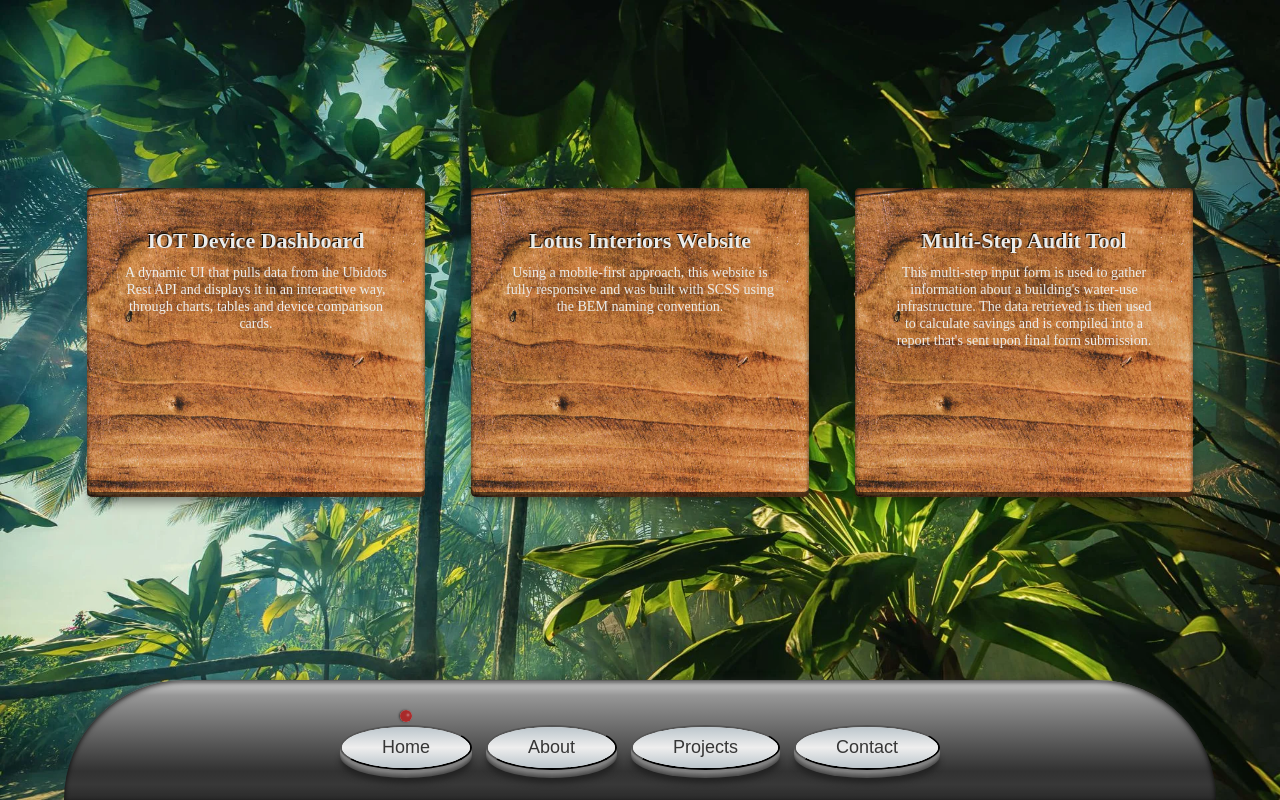
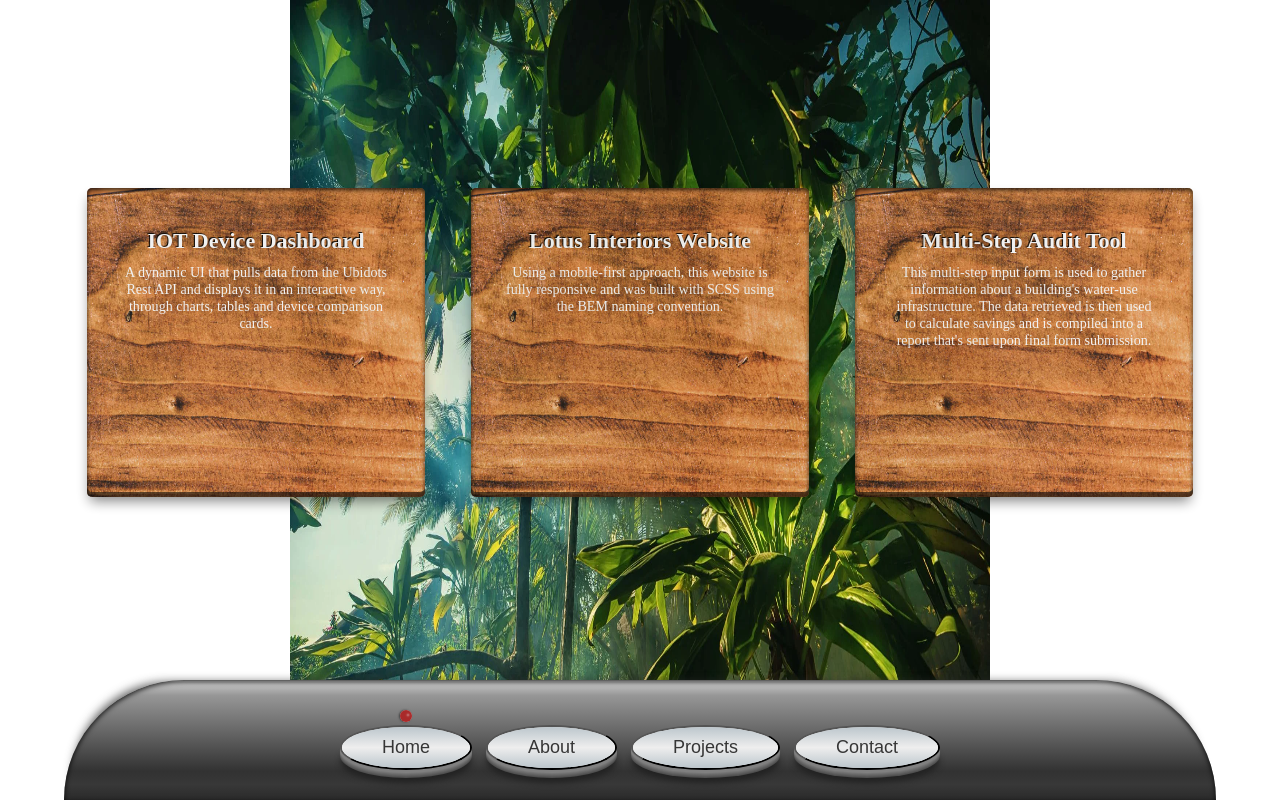
Before and after one commit to Liv4-code/planet-portfolio-site, a React (Create React App) app: page /projects in a window 1280 px wide. Built offline with nearby package versions, Linux system fonts and the light colour scheme; a web font is replaced by a local one.

Commit message:
Set fixed width and height for projects section background img

```diff
--- a/src/Projects.js
+++ b/src/Projects.js
@@ -6,8 +6,9 @@ function Projects() {
     return (
         <div className="projects-container">
             <LazyLoadImage
-                className="projects-container__background"
                 src={backgroundImg}
+                width={700}
+                height={800}
                 alt="Lush Jungle Background"
             />
             <div className="projects">
--- a/src/Projects.scss
+++ b/src/Projects.scss
@@ -14,12 +14,8 @@ $breakpoint-xsml-cellphone: 400px;
     align-items: center;
 
     .projects-container__background {
-        position: absolute;
-        top: 0;
-        left: 0;
-        // z-index: 0;
-        height: 100vh;
-        width: 100vw;
+        height: 800px;
+        width: 700px;
     }
 
     .projects {
```
